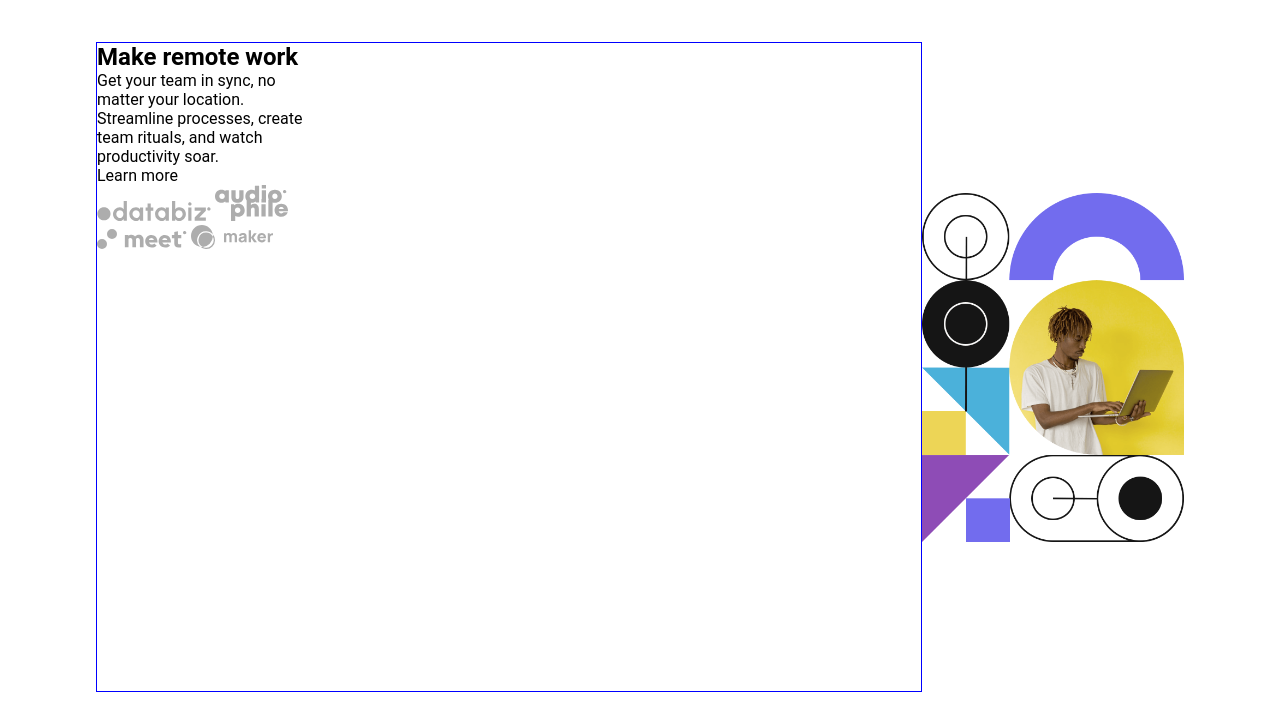
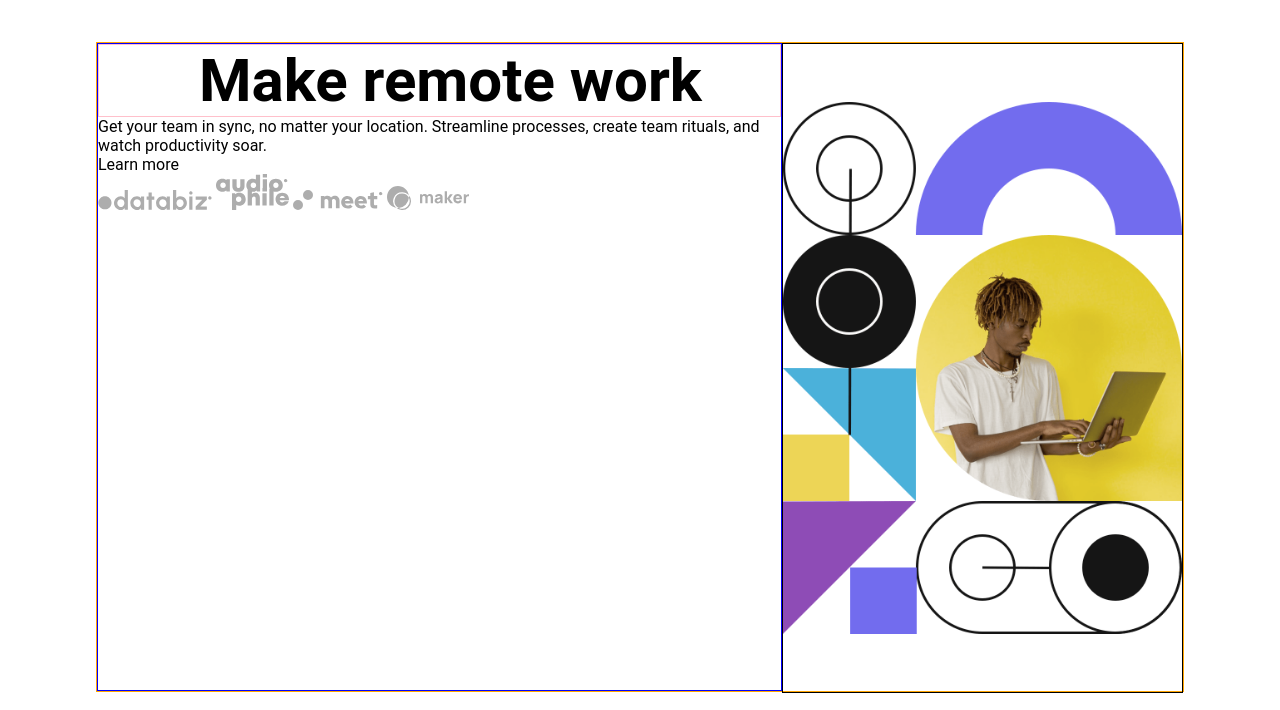
Before and after one commit to MbahNeilvani/drop, a plain HTML site: page index.html in a window 1280 px wide. Shown: the part 90-800 px from the top of the page. Drawn offline with Linux system fonts and the light colour scheme.

Commit message:
modifies the css file

```diff
--- a/css/style.css
+++ b/css/style.css
@@ -67,12 +67,17 @@ padding-right: 80px;
 
 .remote_work{
     display: flex;
+    width: 100%;
+    justify-content: space-between;
+    border: 1px solid orange;
 }
 
 .main_img{
+    display: flex;
     margin: auto;
-    width: 90%;
+    width: 45%;
     height: 650px;
+    border: 1px solid black;
     background-image: url(../img/image-hero-desktop.png);
     background-repeat: no-repeat;
     background-size: contain;
@@ -81,5 +86,11 @@ padding-right: 80px;
 
 .right_box{
     border: 1px solid blue;
-    padding-right: 600px;
+    /* padding-right: 600px; */
 }
+
+.right_box h1{
+    border: 1px solid pink;
+    font-size: 60px;
+    padding-left: 100px;
+}
```
